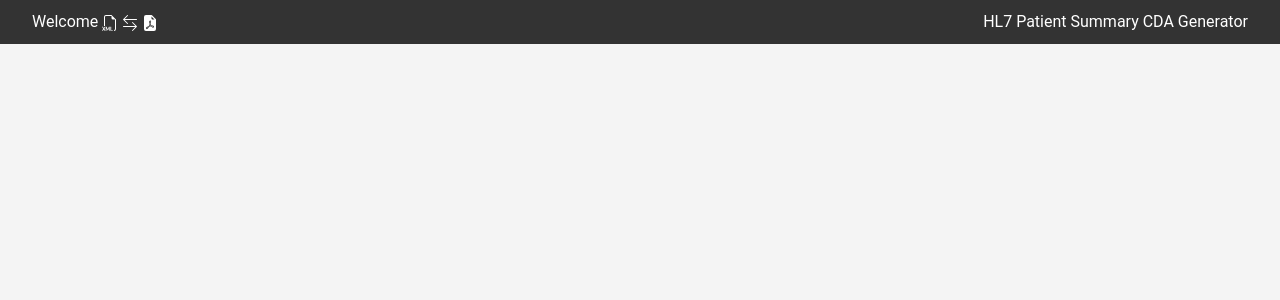
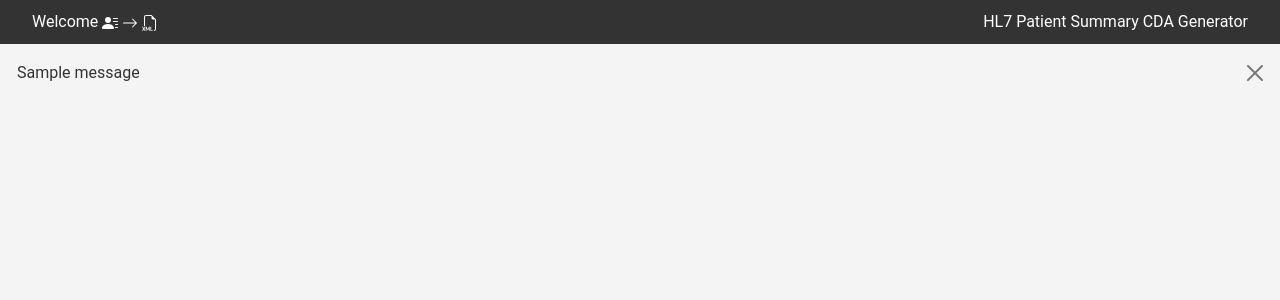
Before and after one commit to ddeveloper72/ps-cda-builder, a Flask app: template templates/base.html in a window 1280 px wide. Shown: the top 300 px of the page. Run offline with Flask 3, Linux system fonts and the light colour scheme; the template is opened without the code that fills it, so the values that code supplies are empty; one stand-in notice (Sample message) is shown; parts of the project's set-up code (start-up, migrations or seed data) failed here and were passed over.

Commit message:
Refactor base.html to improve navigation and error handling

```diff
--- a/templates/base.html
+++ b/templates/base.html
@@ -12,6 +12,7 @@
         <link rel="icon" href="./static/img/fav.icn" type="image/x-icon">
     </head>
     <body>
+        <header>
             <nav class="navbar-expand navbar">
                 <div class="container-fluid">
                     {% if encoded_string %}
@@ -27,20 +28,18 @@
                     </div>
                     {% else %}
                     <div class="navbar-header">
-                    <a href="{{url_for('index')}}">Welcome <svg xmlns="http://www.w3.org/2000/svg" width="16" height="16"
-                            fill="currentColor" class="bi bi-filetype-xml" viewBox="0 0 16 16">
+                        <a href="{{url_for('index')}}">Welcome <svg xmlns="http://www.w3.org/2000/svg" width="16" height="16" fill="currentColor" class="bi bi-person-lines-fill"
+                            viewBox="0 0 16 16">
+                            <path
+                                d="M6 8a3 3 0 1 0 0-6 3 3 0 0 0 0 6m-5 6s-1 0-1-1 1-4 6-4 6 3 6 4-1 1-1 1zM11 3.5a.5.5 0 0 1 .5-.5h4a.5.5 0 0 1 0 1h-4a.5.5 0 0 1-.5-.5m.5 2.5a.5.5 0 0 0 0 1h4a.5.5 0 0 0 0-1zm2 3a.5.5 0 0 0 0 1h2a.5.5 0 0 0 0-1zm0 3a.5.5 0 0 0 0 1h2a.5.5 0 0 0 0-1z" />
+                        </svg> <svg xmlns="http://www.w3.org/2000/svg" width="16" height="16" fill="currentColor" class="bi bi-arrow-right"
+                            viewBox="0 0 16 16">
+                            <path fill-rule="evenodd"
+                                d="M1 8a.5.5 0 0 1 .5-.5h11.793l-3.147-3.146a.5.5 0 0 1 .708-.708l4 4a.5.5 0 0 1 0 .708l-4 4a.5.5 0 0 1-.708-.708L13.293 8.5H1.5A.5.5 0 0 1 1 8" />
+                        </svg> <svg xmlns="http://www.w3.org/2000/svg" width="16" height="16" fill="currentColor" class="bi bi-filetype-xml"
+                            viewBox="0 0 16 16">
                             <path fill-rule="evenodd"
                                 d="M14 4.5V14a2 2 0 0 1-2 2v-1a1 1 0 0 0 1-1V4.5h-2A1.5 1.5 0 0 1 9.5 3V1H4a1 1 0 0 0-1 1v9H2V2a2 2 0 0 1 2-2h5.5zM3.527 11.85h-.893l-.823 1.439h-.036L.943 11.85H.012l1.227 1.983L0 15.85h.861l.853-1.415h.035l.85 1.415h.908l-1.254-1.992zm.954 3.999v-2.66h.038l.952 2.159h.516l.946-2.16h.038v2.661h.715V11.85h-.8l-1.14 2.596h-.025L4.58 11.85h-.806v3.999zm4.71-.674h1.696v.674H8.4V11.85h.791z" />
-                        </svg> <svg xmlns="http://www.w3.org/2000/svg" width="16" height="16" fill="currentColor"
-                            class="bi bi-arrow-left-right" viewBox="0 0 16 16">
-                            <path fill-rule="evenodd"
-                                d="M1 11.5a.5.5 0 0 0 .5.5h11.793l-3.147 3.146a.5.5 0 0 0 .708.708l4-4a.5.5 0 0 0 0-.708l-4-4a.5.5 0 0 0-.708.708L13.293 11H1.5a.5.5 0 0 0-.5.5m14-7a.5.5 0 0 1-.5.5H2.707l3.147 3.146a.5.5 0 1 1-.708.708l-4-4a.5.5 0 0 1 0-.708l4-4a.5.5 0 1 1 .708.708L2.707 4H14.5a.5.5 0 0 1 .5.5" />
-                        </svg> <svg xmlns="http://www.w3.org/2000/svg" width="16" height="16" fill="currentColor"
-                            class="bi bi-file-earmark-pdf-fill" viewBox="0 0 16 16">
-                            <path
-                                d="M5.523 12.424q.21-.124.459-.238a8 8 0 0 1-.45.606c-.28.337-.498.516-.635.572l-.035.012a.3.3 0 0 1-.026-.044c-.056-.11-.054-.216.04-.36.106-.165.319-.354.647-.548m2.455-1.647q-.178.037-.356.078a21 21 0 0 0 .5-1.05 12 12 0 0 0 .51.858q-.326.048-.654.114m2.525.939a4 4 0 0 1-.435-.41q.344.007.612.054c.317.057.466.147.518.209a.1.1 0 0 1 .026.064.44.44 0 0 1-.06.2.3.3 0 0 1-.094.124.1.1 0 0 1-.069.015c-.09-.003-.258-.066-.498-.256M8.278 6.97c-.04.244-.108.524-.2.829a5 5 0 0 1-.089-.346c-.076-.353-.087-.63-.046-.822.038-.177.11-.248.196-.283a.5.5 0 0 1 .145-.04c.013.03.028.092.032.198q.008.183-.038.465z" />
-                            <path fill-rule="evenodd"
-                                d="M4 0h5.293A1 1 0 0 1 10 .293L13.707 4a1 1 0 0 1 .293.707V14a2 2 0 0 1-2 2H4a2 2 0 0 1-2-2V2a2 2 0 0 1 2-2m5.5 1.5v2a1 1 0 0 0 1 1h2zM4.165 13.668c.09.18.23.343.438.419.207.075.412.04.58-.03.318-.13.635-.436.926-.786.333-.401.683-.927 1.021-1.51a11.7 11.7 0 0 1 1.997-.406c.3.383.61.713.91.95.28.22.603.403.934.417a.86.86 0 0 0 .51-.138c.155-.101.27-.247.354-.416.09-.181.145-.37.138-.563a.84.84 0 0 0-.2-.518c-.226-.27-.596-.4-.96-.465a5.8 5.8 0 0 0-1.335-.05 11 11 0 0 1-.98-1.686c.25-.66.437-1.284.52-1.794.036-.218.055-.426.048-.614a1.24 1.24 0 0 0-.127-.538.7.7 0 0 0-.477-.365c-.202-.043-.41 0-.601.077-.377.15-.576.47-.651.823-.073.34-.04.736.046 1.136.088.406.238.848.43 1.295a20 20 0 0 1-1.062 2.227 7.7 7.7 0 0 0-1.482.645c-.37.22-.699.48-.897.787-.21.326-.275.714-.08 1.103" />
                         </svg></a>
                     </div>
                     <div id="navbarText">
@@ -50,10 +49,28 @@
                     {% endif %}
                 </div>
             </nav>
+            {% with messages = get_flashed_messages(with_categories=true) %}
+            {% if error %}
+            <p class="error"><b>Error:</b> {{ error }}
+                {% endif %}
+                {% if messages %}
+                {% for category, message in messages %}
+            <div class="alert {{ category }} alert-dismissible">
+                <div class="messages">
+                    {{ message }} <button type="button" class="btn-close" data-bs-dismiss="alert" aria-label="Close"></button>
+                </div>
+            </div>
+            {% endfor %}
+            {% endif %}
+            {% endwith %}
+        </header>
         <main class="container-fluid">
             {% block content %}{% endblock %}
         </main>
 
-        <script src="" async defer></script>
+        <script src="https://cdn.jsdelivr.net/npm/bootstrap@5.3.3/dist/js/bootstrap.bundle.min.js"
+            integrity="sha384-YvpcrYf0tY3lHB60NNkmXc5s9fDVZLESaAA55NDzOxhy9GkcIdslK1eN7N6jIeHz"
+            crossorigin="anonymous"></script>
+        <script>
     </body>
 </html>
```
Lines whose indentation alone changed are shown as unchanged.
